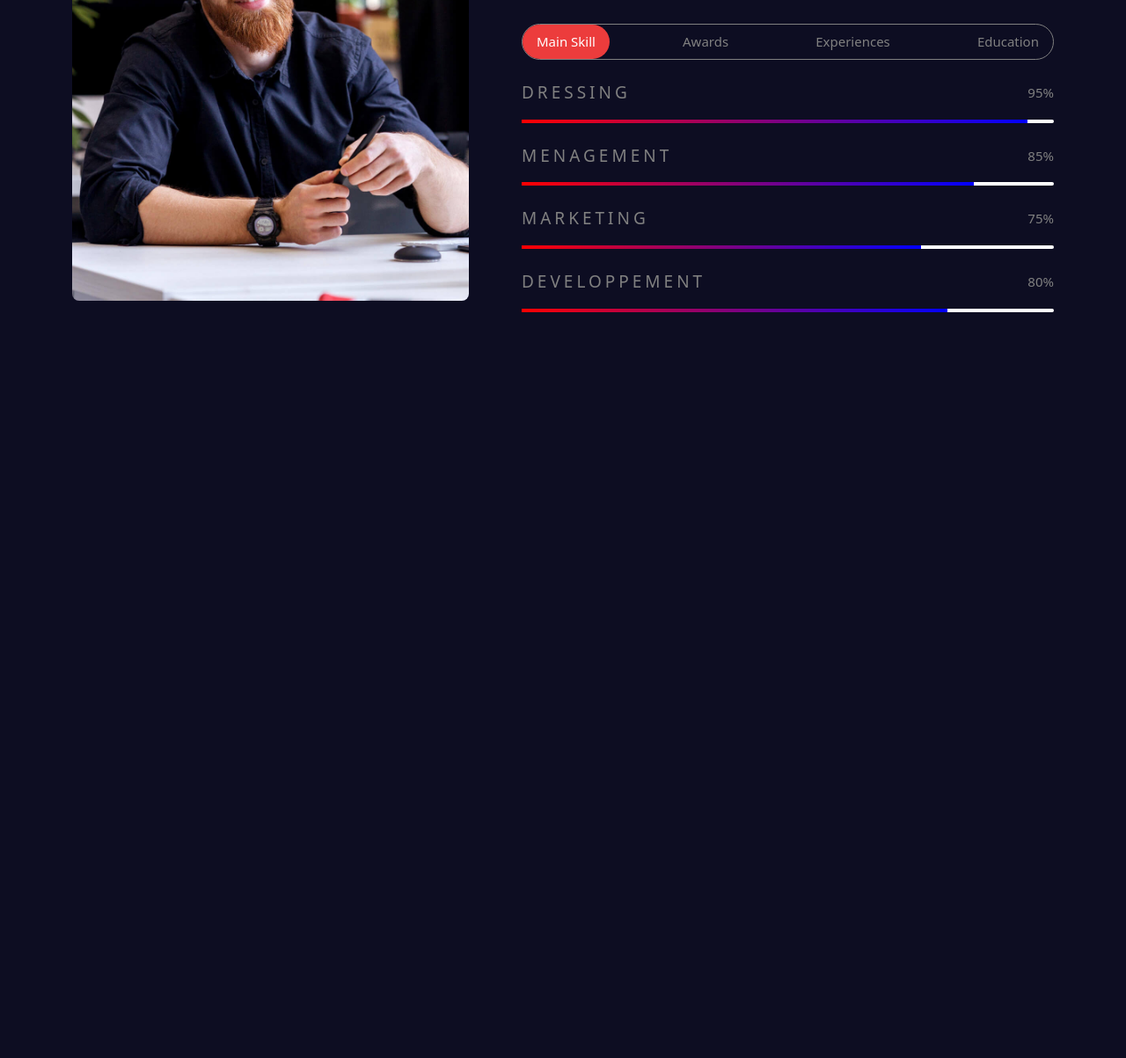
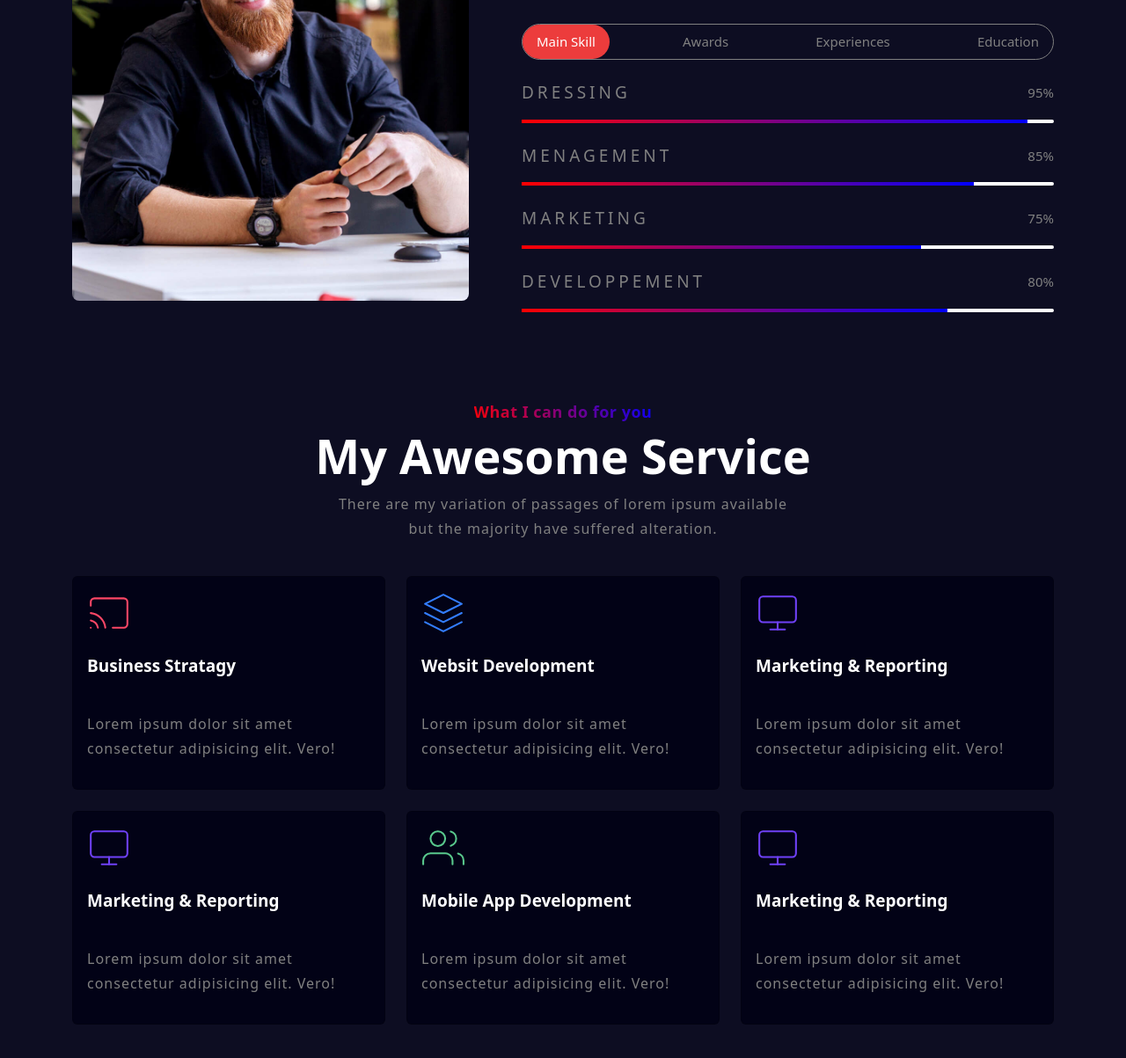
Before and after one commit to amadoudiarroudiallo/Tache_3_BTSRP, a plain HTML site: page index.html in a window 1280 px wide. Shown: the part 889-2092 px from the top of the page at 88% size. Before the commit the page ends 1294 px from the top, so only its background shows below. Drawn offline with nearby package versions, Linux system fonts and the light colour scheme; a script that the page names is missing.

Commit message:
ajout du section services

```diff
--- a/index.html
+++ b/index.html
@@ -206,6 +206,83 @@
             </div>
         </div>
     </section>
+    <!---------------- About Section exit------------------>
+
+    <!---------------- Service Section st------------------>
+    <section id="services" class="services_wrapper">
+        <div class="container">
+            <div class="row">
+                <div class="col-sm-12 text-center mb-4">
+                    <span class="subtitle">What I can do for you</span>
+                    <h2>My Awesome Service</h2>
+                    <p>There are my variation of passages of lorem ipsum available <br class="d-none d-md-block">but the
+                        majority have suffered alteration.</p>
+                </div>
+            </div>
+            <div class="row">
+                <div class="col-lg-4 col-md-6 mb-4">
+                    <div class="card">
+                        <div class="card-body text-md-start text-center">
+                            <img src="image/images/service/service-1.svg" alt="services" class="img img-fluid mb-4">
+                            <h3>Business Stratagy</h3>
+                            <p>Lorem ipsum dolor sit amet consectetur adipisicing elit. Vero!</p>
+                        </div>
+                    </div>
+                </div>
+
+                <div class="col-lg-4 col-md-6 mb-4">
+                    <div class="card">
+                        <div class="card-body text-md-start text-center">
+                            <img src="image/images/service/service-2.svg" alt="services" class="img img-fluid mb-4">
+                            <h3>Websit Development</h3>
+                            <p>Lorem ipsum dolor sit amet consectetur adipisicing elit. Vero!</p>
+                        </div>
+                    </div>
+                </div>
+
+                <div class="col-lg-4 col-md-6 mb-4">
+                    <div class="card">
+                        <div class="card-body text-md-start text-center">
+                            <img src="image/images/service/service-3.svg" alt="services" class="img img-fluid mb-4">
+                            <h3>Marketing & Reporting</h3>
+                            <p>Lorem ipsum dolor sit amet consectetur adipisicing elit. Vero!</p>
+                        </div>
+                    </div>
+                </div>
+
+                <div class="col-lg-4 col-md-6 mb-4">
+                    <div class="card">
+                        <div class="card-body text-md-start text-center">
+                            <img src="image/images/service/service-3.svg" alt="services" class="img img-fluid mb-4">
+                            <h3>Marketing & Reporting</h3>
+                            <p>Lorem ipsum dolor sit amet consectetur adipisicing elit. Vero!</p>
+                        </div>
+                    </div>
+                </div>
+
+                <div class="col-lg-4 col-md-6 mb-4">
+                    <div class="card">
+                        <div class="card-body text-md-start text-center">
+                            <img src="image/images/service/service-4.svg" alt="services" class="img img-fluid mb-4">
+                            <h3>Mobile App Development </h3>
+                            <p>Lorem ipsum dolor sit amet consectetur adipisicing elit. Vero!</p>
+                        </div>
+                    </div>
+                </div>
+
+                <div class="col-lg-4 col-md-6 mb-4">
+                    <div class="card">
+                        <div class="card-body text-md-start text-center">
+                            <img src="image/images/service/service-3.svg" alt="services" class="img img-fluid mb-4">
+                            <h3>Marketing & Reporting</h3>
+                            <p>Lorem ipsum dolor sit amet consectetur adipisicing elit. Vero!</p>
+                        </div>
+                    </div>
+                </div>
+
+            </div>
+        </div>
+    </section>
 
 
 
--- a/style.css
+++ b/style.css
@@ -248,3 +248,17 @@ button{
     color: grey;
     text-decoration: none;
 }
+
+/*----------------- servives -----------------*/
+.services_wrapper .card{
+    background-color:  rgb(2, 2, 22) ;
+    cursor: pointer;
+    transition: transform 0.65s cubic-bezier(0.05, 0.2, 0.1, 1 );
+    box-shadow: cubic-bezier(0.05, 0.2, 0.1, 1 );
+
+}
+
+.services_wrapper .card:hover{
+    box-shadow: 0px 2px 70px 0 rgba(253 71 102/ 5%);
+    transform: translateY(-5px);
+}
```
